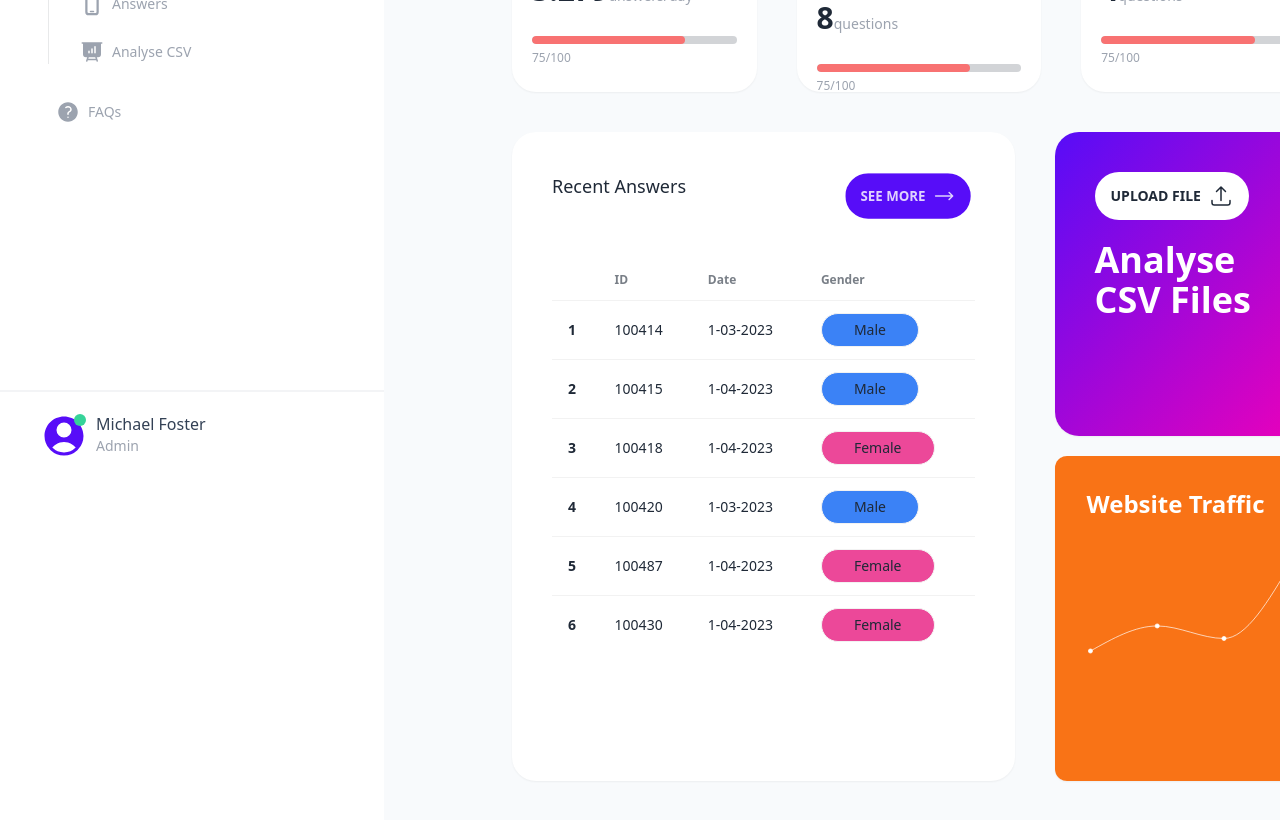
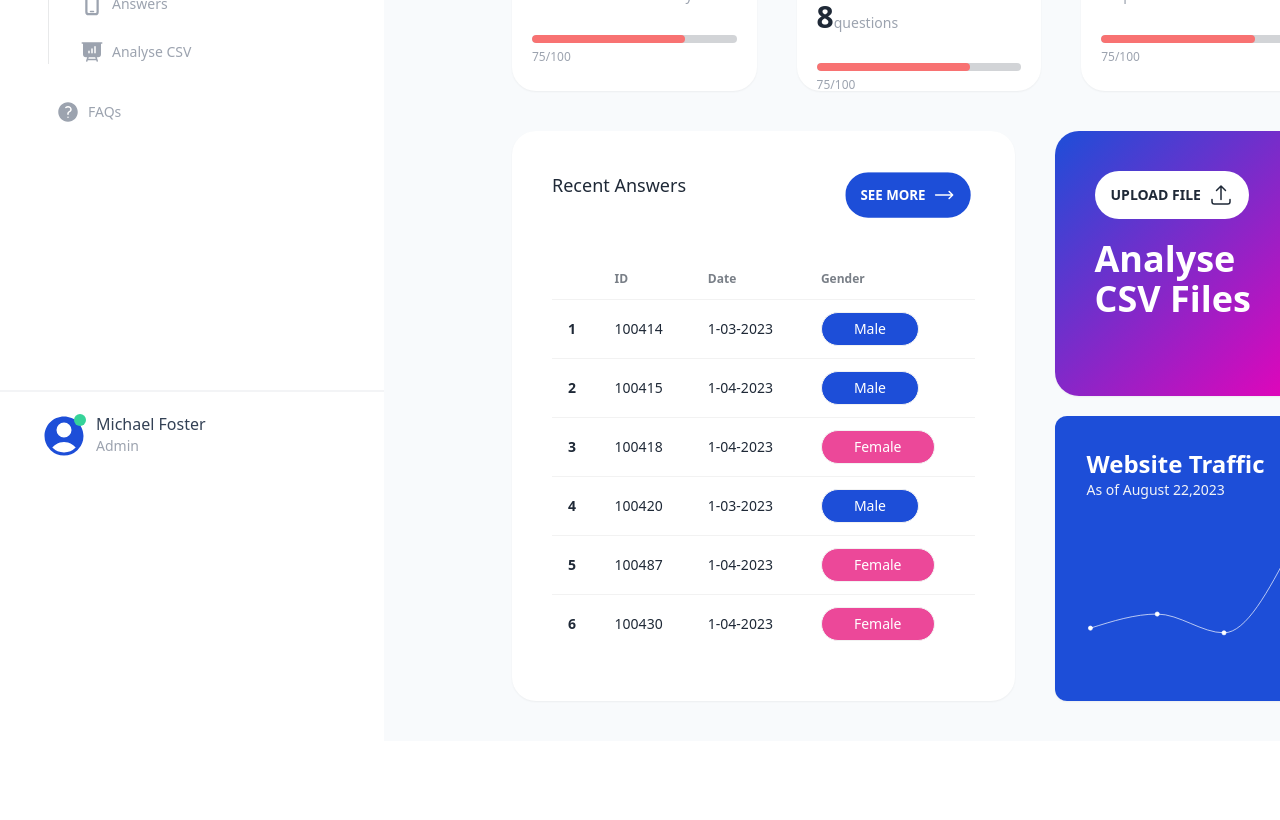
Before and after one commit to jeyyi/bu_final_frontend, a React (Create React App) app: page / in a window 1280 px wide. Shown: the part 320-1140 px from the top of the page. After the commit the page ends 1061 px from the top, so only its background shows below. Built offline with nearby package versions, Linux system fonts and the light colour scheme.

Commit message:
Added threshhold

```diff
--- a/src/App.js
+++ b/src/App.js
@@ -5,9 +5,9 @@ import { LineChart, Line } from "recharts";
 const App = () => {
   const data = [
     { name: "Page A", uv: 400, pv: 2400, amt: 2400 },
-    { name: "Page B", uv: 500, pv: 2800, amt: 2100 },
-    { name: "Page D", uv: 450, pv: 2300, amt: 2900 },
-    { name: "Page E", uv: 750, pv: 2100, amt: 2500 },
+    { name: "Page B", uv: 550, pv: 2800, amt: 2100 },
+    { name: "Page D", uv: 350, pv: 2300, amt: 2900 },
+    { name: "Page E", uv: 1250, pv: 2100, amt: 2500 },
   ];
   return (
     <>
@@ -142,7 +142,7 @@ const App = () => {
           <div className="w-full h-full bg-white rounded-3xl shadow-sm p-10">
             <div className="flex justify-between">
               <h3 className="text-lg font-medium">Recent Answers</h3>
-              <button className="btn btn-primary rounded-full hover:bg-white hover:text-black border-none">
+              <button className="btn bg-blue-700 text-white rounded-full hover:bg-white hover:text-black border-none">
                 See More
                 <span>
                   <svg
@@ -165,7 +165,7 @@ const App = () => {
           </div>
         </div>
         <div className="w-full lg:w-1/3 h-full flex flex-col gap-5">
-          <div className="w-full h-full lg:h-1/2 bg-gradient-to-br from-primary to-secondary rounded-3xl shadow-sm p-10">
+          <div className="w-full h-full lg:h-1/2 bg-gradient-to-br from-blue-700 to-secondary rounded-3xl shadow-sm p-10">
             <button className="btn bg-white border-none rounded-full">
               Upload File
               <span>
@@ -187,12 +187,13 @@ const App = () => {
               Analyse CSV Files
             </h3>
           </div>
-          <div className="w-full h-full lg:h-1/2 bg-orange-500 rounded-xl shadow-sm p-8">
+          <div className="w-full h-full lg:h-1/2 bg-blue-700 rounded-xl shadow-sm p-8">
             <h3 className="text-2xl text-white font-semibold">
               Website Traffic
             </h3>
-            <div className="flex w-full h-full justify-center items-center">
-              <LineChart width={300} height={300} data={data}>
+            <p className="text-gray-100 font-extralight text-sm">As of August 22,2023</p>
+            <div className="flex w-full h-full items-start justify-center">
+              <LineChart width={300} height={200} data={data}>
                 <Line type="monotone" dataKey="uv" stroke="#FFFFFF" />
               </LineChart>
             </div>
--- a/src/Components/Navbar.js
+++ b/src/Components/Navbar.js
@@ -1,8 +1,11 @@
 import React from "react";
 import Footer from "./Footer";
-import { Outlet } from "react-router-dom";
+import { Outlet, Link, useLocation } from "react-router-dom";
 import Logo from "../Assets/logo2.png";
 const Navbar = () => {
+  const location = useLocation();
+  // Check if the current path is '/analyzecsv'
+  const isAnalyzeCsv = location.pathname === "/analyzecsv";
   return (
     <div className="drawer lg:drawer-open">
       <input id="my-drawer-2" type="checkbox" className="drawer-toggle" />
@@ -56,7 +59,7 @@ const Navbar = () => {
             <div className="navbar-start">
               {/* Start of dropdown */}
               <details className="dropdown">
-                <summary className="btn btn-primary rounded-full border-none">
+                <summary className="btn bg-blue-700 text-white hover:bg-white hover:text-black rounded-full border-none">
                   Survey #1
                   <span>
                     <svg
@@ -95,7 +98,7 @@ const Navbar = () => {
               />
               <div className="indicator">
                 <span className="indicator-item badge badge-warning badge-sm"></span>
-                <button className="btn btn-square rounded-lg bg-white text-gray-400 hover:btn-primary border-none hover:text-white">
+                <button className="btn btn-square rounded-lg bg-white text-gray-400 hover:bg-blue-700 border-none hover:text-white">
                   <svg
                     xmlns="http://www.w3.org/2000/svg"
                     viewBox="0 0 24 24"
@@ -110,7 +113,7 @@ const Navbar = () => {
                   </svg>
                 </button>
               </div>
-              <button className="btn btn-square rounded-lg bg-white text-gray-400 hover:btn-primary border-none hover:text-white">
+              <button className="btn btn-square rounded-lg bg-white text-gray-400 hover:bg-blue-700 border-none hover:text-white">
                 <svg
                   xmlns="http://www.w3.org/2000/svg"
                   viewBox="0 0 24 24"
@@ -142,7 +145,7 @@ const Navbar = () => {
           <li className="mt-2">
             <a
               href="/"
-              className="rounded-full text-sm text-gray-400 hover:text-white hover:bg-primary transition-colors"
+              className="rounded-full text-sm text-gray-400 hover:text-white hover:bg-blue-700 transition-colors"
             >
               <svg
                 xmlns="http://www.w3.org/2000/svg"
@@ -161,7 +164,7 @@ const Navbar = () => {
           </li>
           <li>
             <details open>
-              <summary className="bg-primary rounded-full text-white text-sm">
+              <summary className="bg-blue-700 rounded-full text-white text-sm">
                 <span>
                   <svg
                     xmlns="http://www.w3.org/2000/svg"
@@ -187,7 +190,7 @@ const Navbar = () => {
                 <li>
                   <a
                     href="/"
-                    className="rounded-full text-sm text-gray-400 hover:text-white hover:bg-primary transition-colors"
+                    className="rounded-full text-sm text-gray-400 hover:text-white hover:bg-blue-700 transition-colors"
                   >
                     <span>
                       <svg
@@ -208,9 +211,9 @@ const Navbar = () => {
                   </a>
                 </li>
                 <li>
-                  <a
-                    href="/"
-                    className="rounded-full text-sm text-gray-400 hover:text-white hover:bg-primary transition-colors"
+                  <Link
+                    to="/analyzecsv"
+                    className={`rounded-full text-sm ${isAnalyzeCsv ? 'text-blue-700' : 'text-gray-400'} hover:text-white hover:bg-blue-700 transition-colors flex`}
                   >
                     <span>
                       <svg
@@ -227,7 +230,7 @@ const Navbar = () => {
                       </svg>
                     </span>
                     Analyse CSV
-                  </a>
+                  </Link>
                 </li>
               </ul>
             </details>
@@ -235,7 +238,7 @@ const Navbar = () => {
           <li>
             <a
               href="/"
-              className="rounded-full text-sm text-gray-400 hover:text-white hover:bg-primary transition-colors"
+              className="rounded-full text-sm text-gray-400 hover:text-white hover:bg-blue-700 transition-colors"
             >
               <span>
                 <svg
@@ -260,7 +263,7 @@ const Navbar = () => {
                 xmlns="http://www.w3.org/2000/svg"
                 viewBox="0 0 24 24"
                 fill="currentColor"
-                className="w-12 h-12 text-primary"
+                className="w-12 h-12 text-blue-700"
               >
                 <path
                   fillRule="evenodd"
--- a/src/Components/Table.js
+++ b/src/Components/Table.js
@@ -20,7 +20,7 @@ function Table() {
             <td>100414</td>
             <td>1-03-2023</td>
             <td>
-              <div className="badge bg-blue-500 px-8 py-4">Male</div>
+              <div className="badge bg-blue-700 px-8 py-4 text-white">Male</div>
             </td>
           </tr>
           {/* row 2 */}
@@ -29,7 +29,7 @@ function Table() {
             <td>100415</td>
             <td>1-04-2023</td>
             <td>
-              <div className="badge bg-blue-500 px-8 py-4">Male</div>
+              <div className="badge bg-blue-700 px-8 py-4 text-white">Male</div>
             </td>
           </tr>
           {/* row 3 */}
@@ -38,7 +38,7 @@ function Table() {
             <td>100418</td>
             <td>1-04-2023</td>
             <td>
-              <div className="badge bg-pink-500 px-8 py-4">Female</div>
+              <div className="badge bg-pink-500 px-8 py-4 text-white">Female</div>
             </td>
           </tr>
           {/* row 4 */}
@@ -47,7 +47,7 @@ function Table() {
             <td>100420</td>
             <td>1-03-2023</td>
             <td>
-              <div className="badge bg-blue-500 px-8 py-4">Male</div>
+              <div className="badge bg-blue-700 px-8 py-4 text-white">Male</div>
             </td>
           </tr>
           {/* row 5 */}
@@ -56,7 +56,7 @@ function Table() {
             <td>100487</td>
             <td>1-04-2023</td>
             <td>
-            <div className="badge bg-pink-500 px-8 py-4">Female</div>
+            <div className="badge bg-pink-500 px-8 py-4 text-white">Female</div>
             </td>
           </tr>
           {/* row 6 */}
@@ -65,7 +65,7 @@ function Table() {
             <td>100430</td>
             <td>1-04-2023</td>
             <td>
-            <div className="badge bg-pink-500 px-8 py-4">Female</div>
+            <div className="badge bg-pink-500 px-8 py-4 text-white">Female</div>
             </td>
           </tr>
           <tr className="hover cursor-pointer">
@@ -73,7 +73,7 @@ function Table() {
             <td>100414</td>
             <td>1-03-2023</td>
             <td>
-              <div className="badge bg-blue-500 px-8 py-4">Male</div>
+              <div className="badge bg-blue-700 px-8 py-4 text-white">Male</div>
             </td>
           </tr>
           {/* row 2 */}
@@ -82,7 +82,7 @@ function Table() {
             <td>100415</td>
             <td>1-04-2023</td>
             <td>
-              <div className="badge bg-blue-500 px-8 py-4">Male</div>
+              <div className="badge bg-blue-700 px-8 py-4 text-white">Male</div>
             </td>
           </tr>
           {/* row 3 */}
@@ -91,7 +91,7 @@ function Table() {
             <td>100418</td>
             <td>1-04-2023</td>
             <td>
-              <div className="badge bg-pink-500 px-8 py-4">Female</div>
+              <div className="badge bg-pink-500 px-8 py-4 text-white">Female</div>
             </td>
           </tr>
           {/* row 4 */}
@@ -100,7 +100,7 @@ function Table() {
             <td>100420</td>
             <td>1-03-2023</td>
             <td>
-              <div className="badge bg-blue-500 px-8 py-4">Male</div>
+              <div className="badge bg-blue-700 px-8 py-4 text-white">Male</div>
             </td>
           </tr>
           {/* row 5 */}
@@ -109,7 +109,7 @@ function Table() {
             <td>100487</td>
             <td>1-04-2023</td>
             <td>
-            <div className="badge bg-pink-500 px-8 py-4">Female</div>
+            <div className="badge bg-pink-500 px-8 py-4 text-white">Female</div>
             </td>
           </tr>
           {/* row 6 */}
@@ -118,7 +118,7 @@ function Table() {
             <td>100430</td>
             <td>1-04-2023</td>
             <td>
-            <div className="badge bg-pink-500 px-8 py-4">Female</div>
+            <div className="badge bg-pink-500 px-8 py-4 text-white">Female</div>
             </td>
           </tr>
         </tbody>
```
Also changed, not shown: src/AnalyzeCSV.js (+8 -1 lines).
